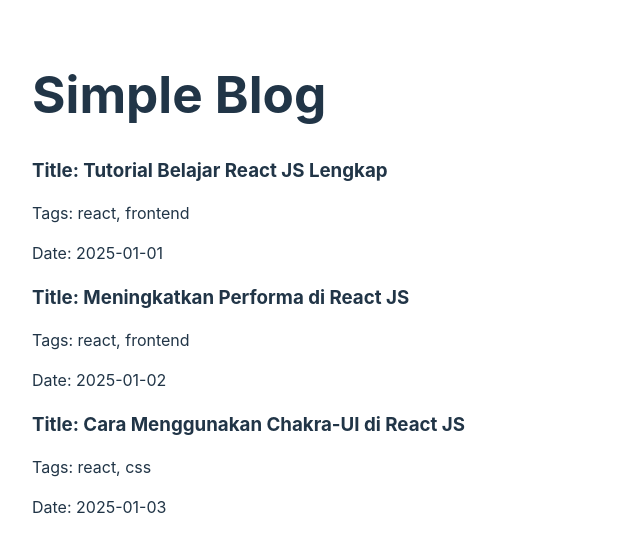
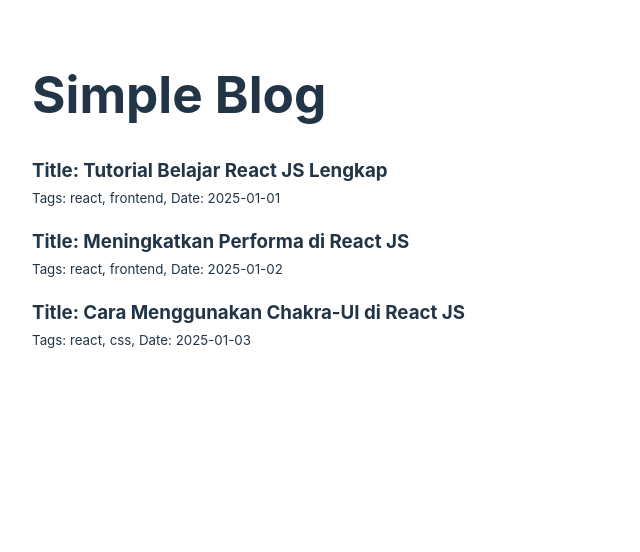
Before and after one commit to Abaljerind/belajar-fullstack, a React (Vite) app in the folder reactjs/react-fundamental/: page / in a window 1280 px wide. Shown: the top 552 px of the page, without its empty margins (0-640 px from the left). Built offline with nearby package versions, Linux system fonts and the light colour scheme.

Commit message:
Join tags and date and change their tag to small

```diff
--- a/reactjs/react-fundamental/src/components/Article.jsx
+++ b/reactjs/react-fundamental/src/components/Article.jsx
@@ -2,8 +2,9 @@
   return (
     <>
       <h3>Title: {props.title}</h3>
-      <p>Tags: {props.tags.join(", ")}</p>
-      <p>Date: {props.date}</p>
+      <small>
+        Tags: {props.tags.join(", ")}, Date: {props.date}
+      </small>
     </>
   );
 }
```
